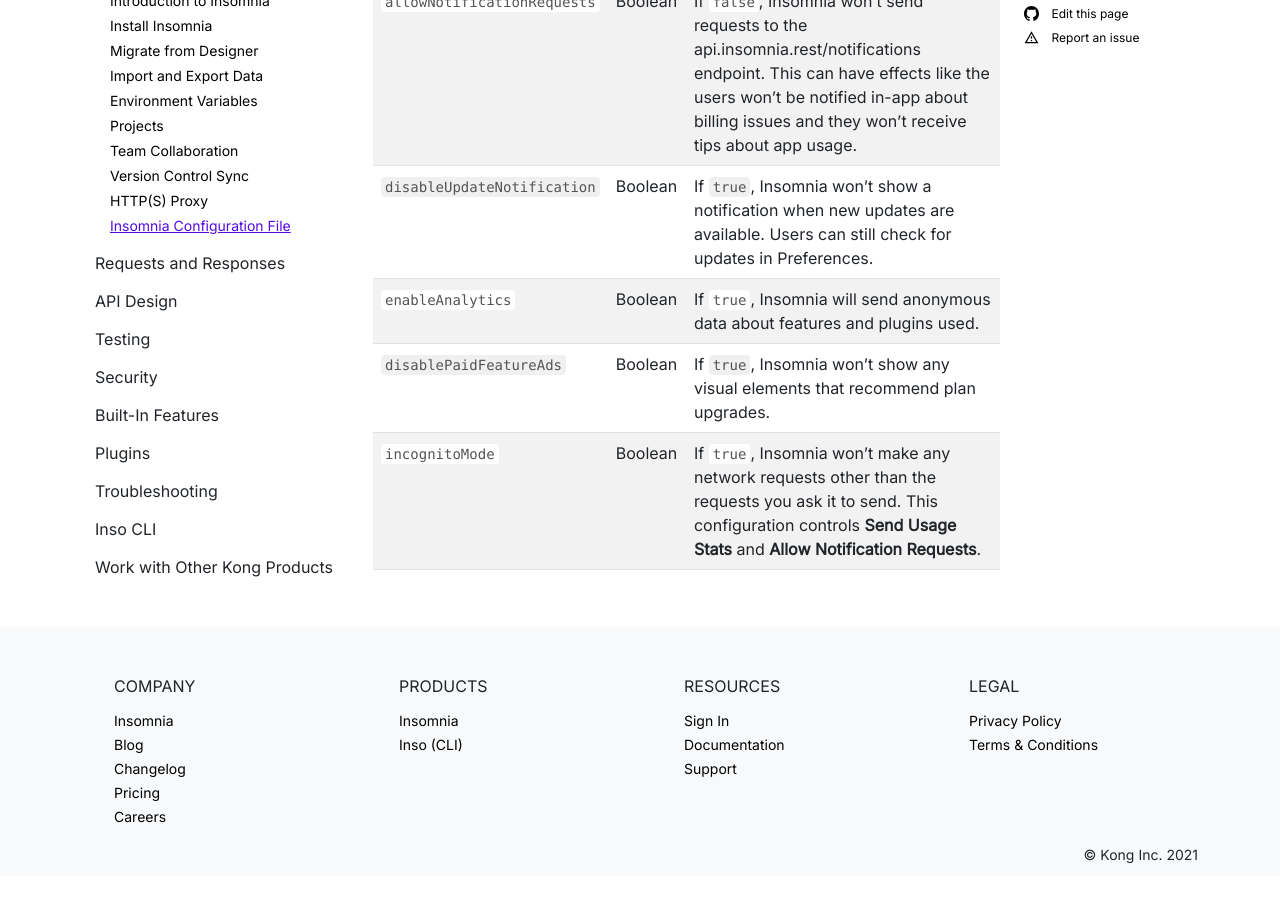
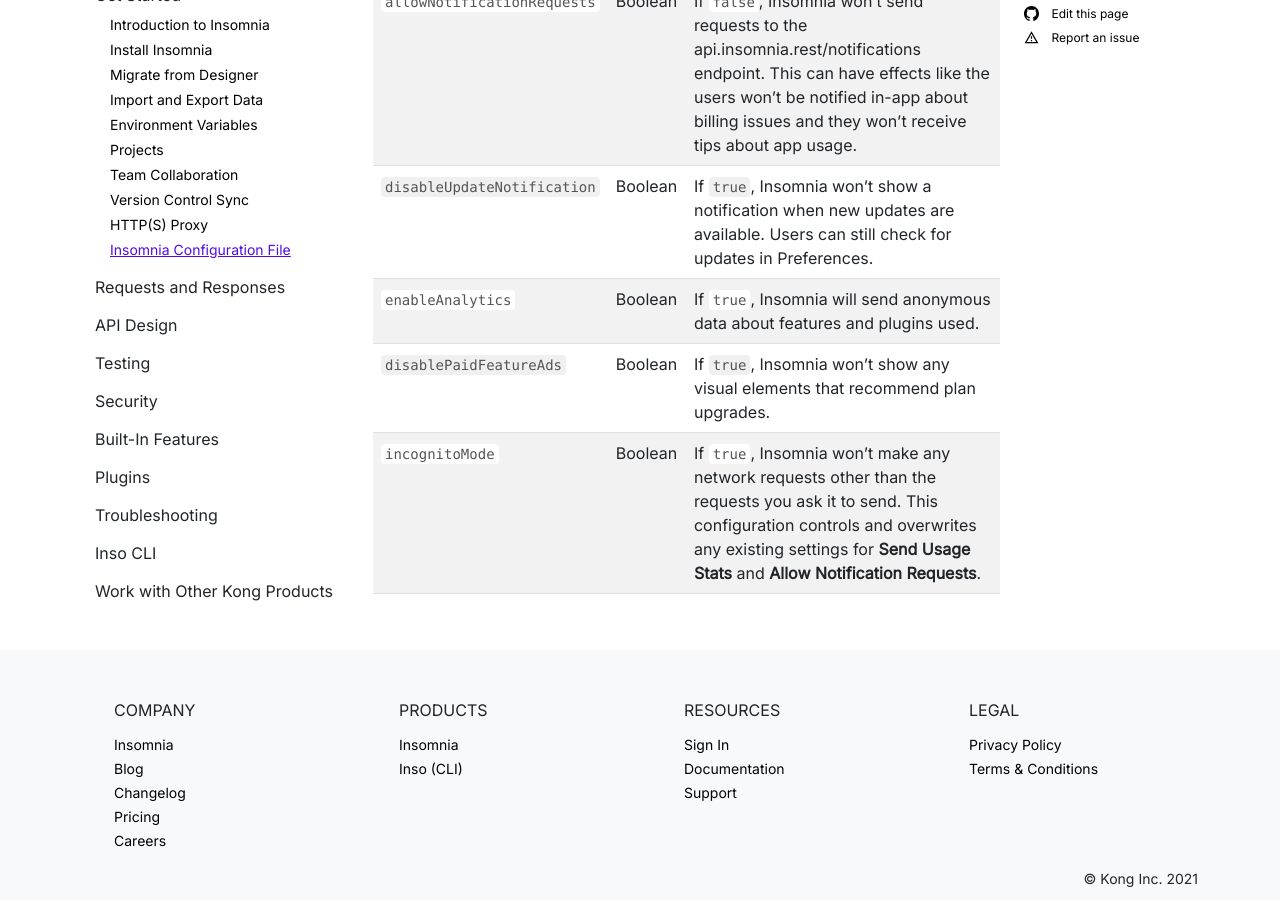
Before and after one commit to Kong/insomnia-docs, a Jekyll site: the page built from docs/insomnia/insomnia-config-file.md, in a window 1280 px wide and 900 px high, scrolled down 1216 px. Built offline with Jekyll 4.4.1, drawn with Linux system fonts in a browser that asks for light colours; comment, search, counter and statistics services are not loaded; before the commit the page ends 2092 px from its top, so only the background shows below that.

Commit message:
add incognitoMode overwrite info

```diff
--- a/docs/insomnia/insomnia-config-file.md
+++ b/docs/insomnia/insomnia-config-file.md
@@ -46,4 +46,4 @@
 `disableUpdateNotification` | Boolean | If `true`, Insomnia won’t show a notification when new updates are available. Users can still check for updates in Preferences.
 `enableAnalytics` | Boolean | If `true`, Insomnia will send anonymous data about features and plugins used.
 `disablePaidFeatureAds` | Boolean | If `true`, Insomnia won’t show any visual elements that recommend plan upgrades.
-`incognitoMode` | Boolean | If `true`, Insomnia won’t make any network requests other than the requests you ask it to send. This configuration controls **Send Usage Stats** and **Allow Notification Requests**.
+`incognitoMode` | Boolean | If `true`, Insomnia won’t make any network requests other than the requests you ask it to send. This configuration controls and overwrites any existing settings for  **Send Usage Stats** and **Allow Notification Requests**.
```
